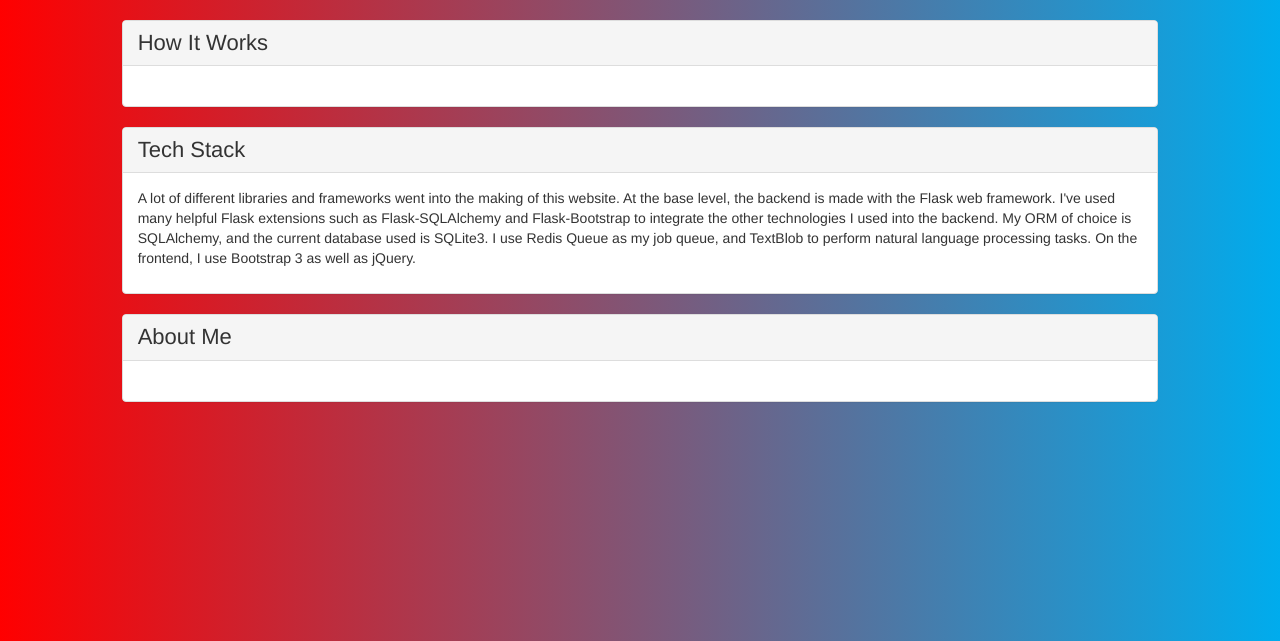
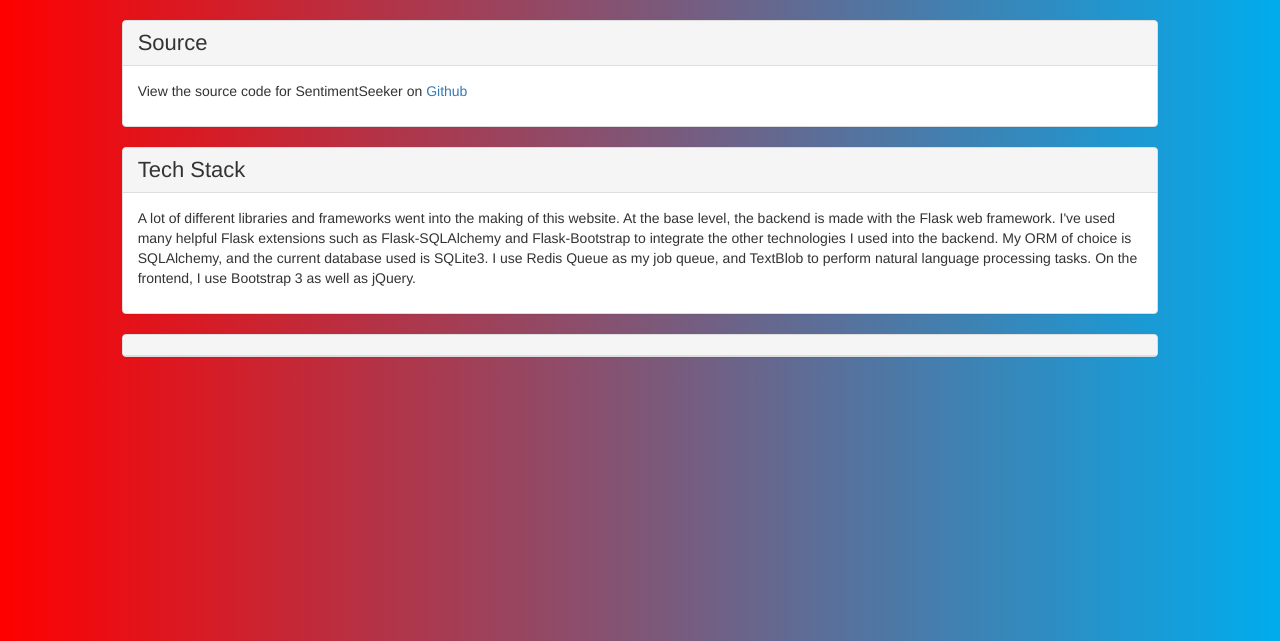
Before and after one commit to milesvant/SentimentSeeker, a Flask app: page /about in a window 1280 px wide. Shown: the part 52-693 px from the top of the page. Run offline with Flask 2, Linux system fonts and the light colour scheme; some libraries are stand-ins or nearby versions.

Commit message:
Adding to About section

```diff
--- a/app/templates/about/about.html
+++ b/app/templates/about/about.html
@@ -13,10 +13,10 @@
 <div class="col-md-10">
 <div class="panel panel-default">
   <div class="panel-heading">
-    <h3 class="panel-title">How It Works</h3>
+    <h3 class="panel-title">Source</h3>
   </div>
   <div class="panel-body">
-    <p></p>
+    <p>View the source code for SentimentSeeker on <a href=https://github.com/milesvant/Topics>Github</a></p>
   </div>
 </div>
 </div>
@@ -49,11 +49,6 @@
 <div class="col-md-10">
 <div class="panel panel-default">
   <div class="panel-heading">
-    <h3 class="panel-title">About Me</h3>
-  </div>
-  <div class="panel-body">
-    <p></p>
-  </div>
 </div>
 </div>
 <div class="col-md-1"></div>
```
